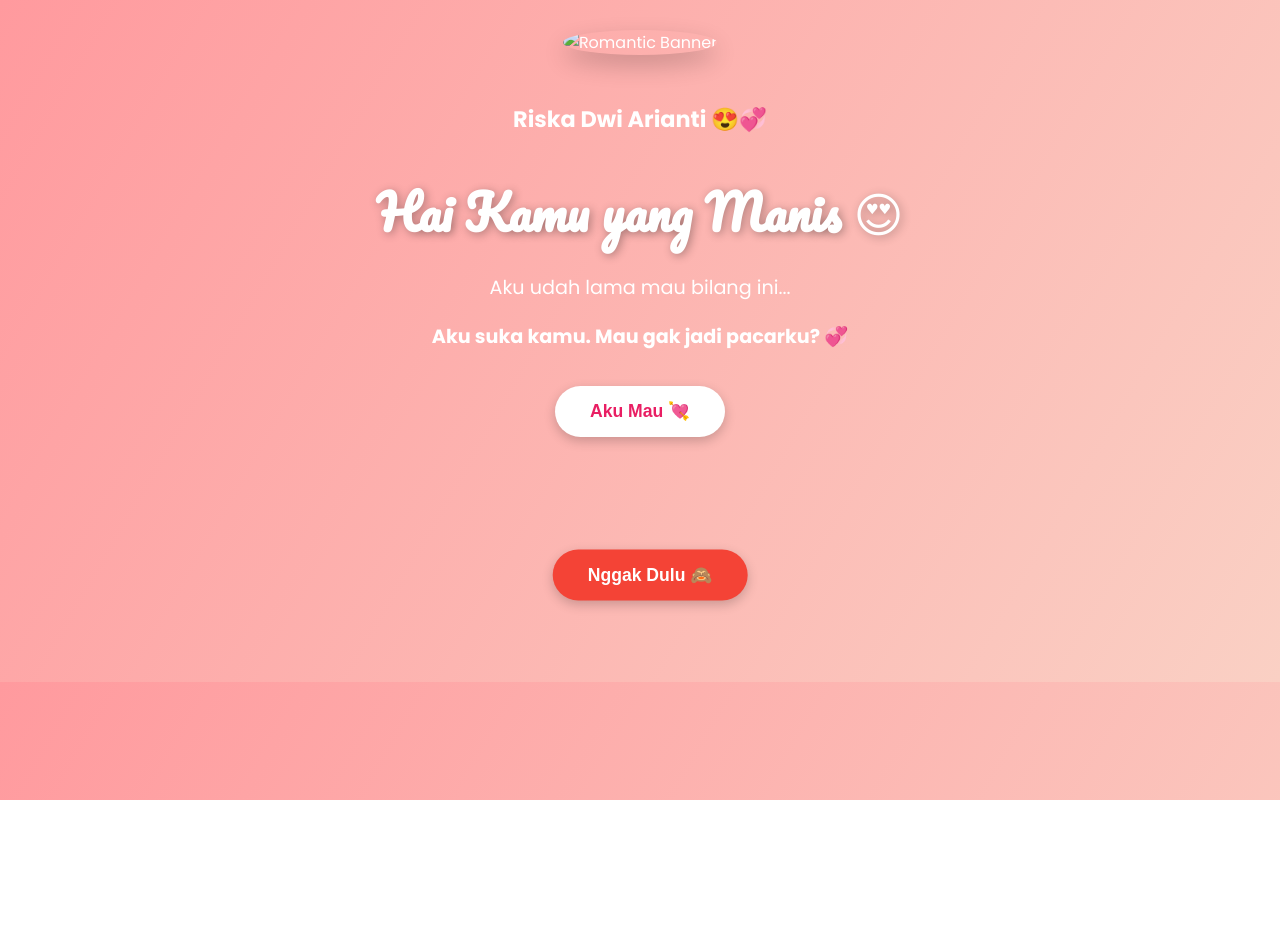
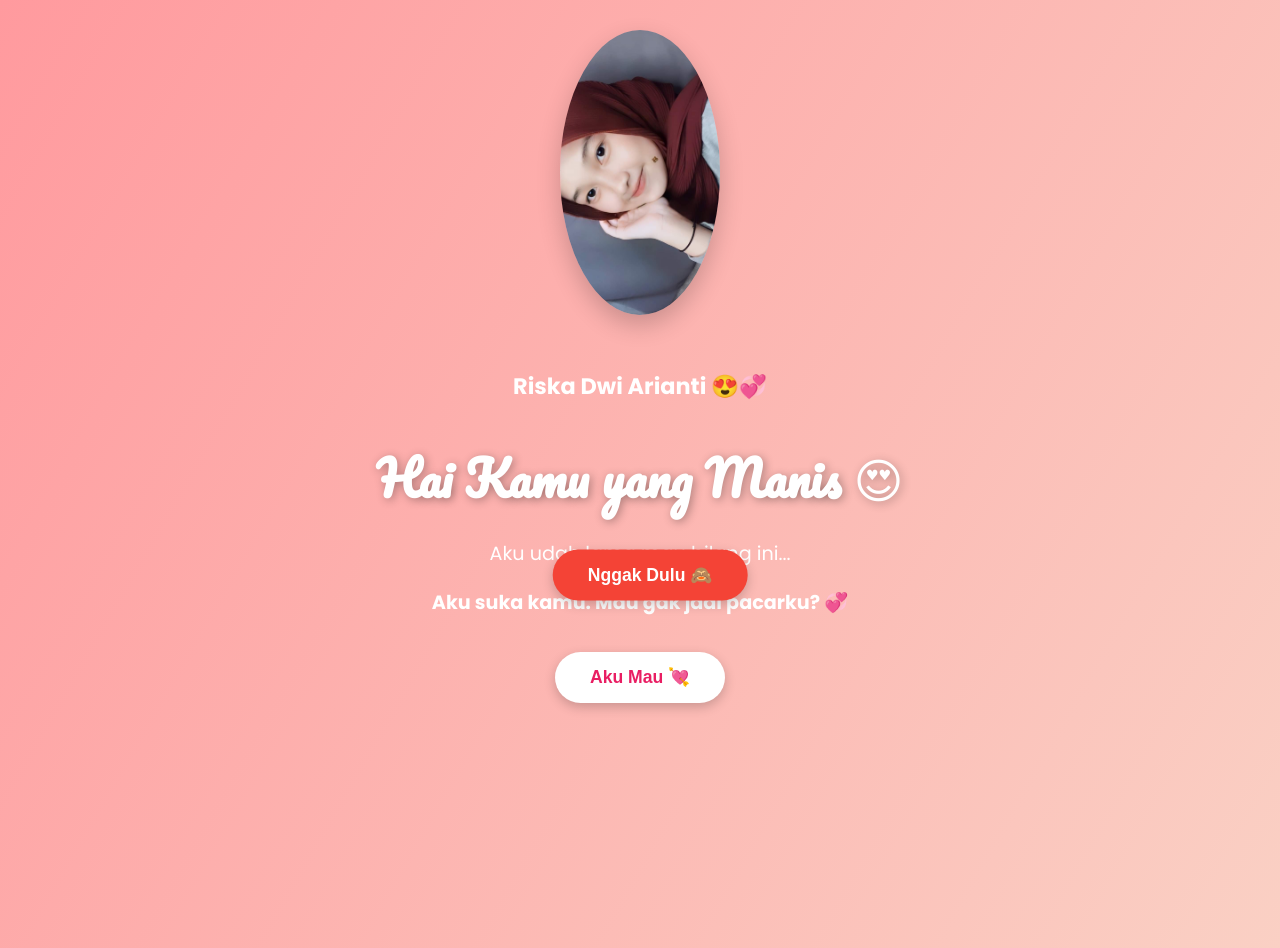
Before and after one commit to bangdony/bucin, a plain HTML site: page index.html in a window 1280 px wide. Before the commit the page ends 800 px from the top, so only its background shows below. Drawn offline with Linux system fonts and the light colour scheme.

Commit message:
Update index.html

```diff
--- a/index.html
+++ b/index.html
@@ -177,7 +177,7 @@
 </head>
 <body>
 
-  <img id="banner" src="assets/img/cewe.jpg" alt="Romantic Banner" />
+  <img id="banner" src="img/cewe.jpg" alt="Romantic Banner" />
 
   <p style="font-size: 1.4em; font-weight: bold;">Riska Dwi Arianti 😍💞</p>
   <h1>Hai Kamu yang Manis 😍</h1>
```
